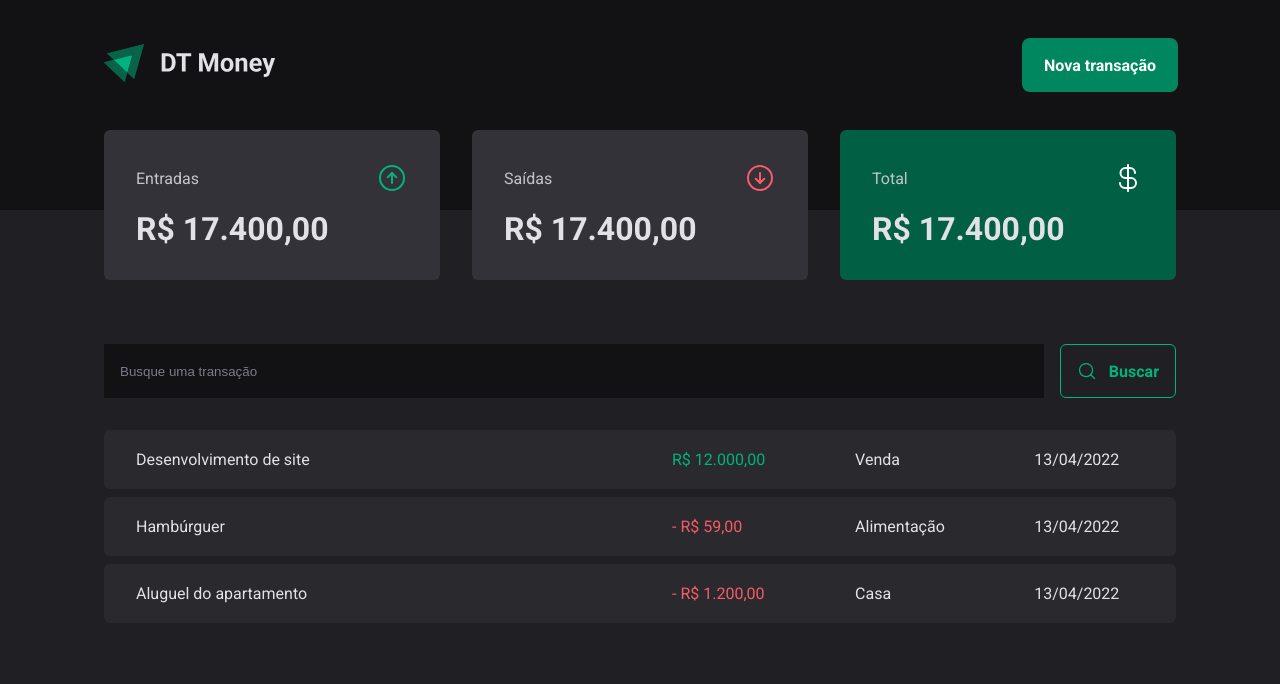
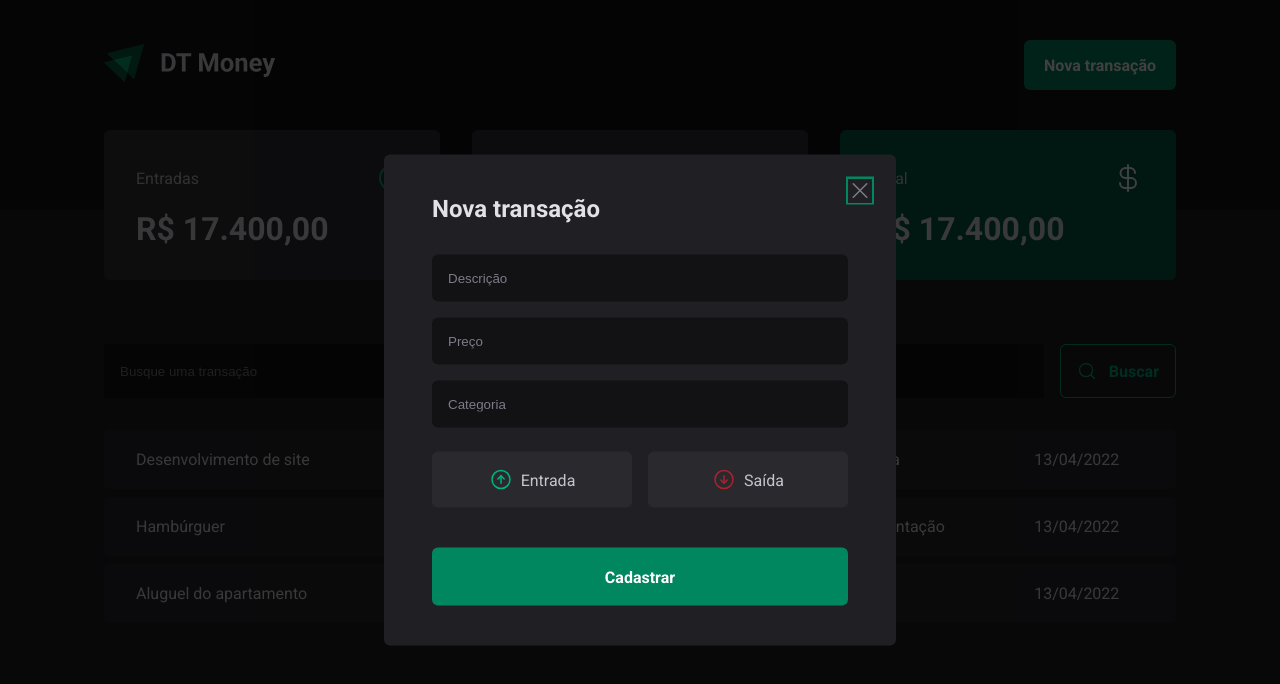
Before and after one commit to diipacheco/dt-money, a React (Vite) app: page / in a window 1280 px wide. Both pictures are taken after a click on the button "Nova transação". Shown: the top 684 px of the page. Built offline with nearby package versions, Linux system fonts and the light colour scheme.

Commit message:
Adds Dialog Modal

```diff
--- a/package.json
+++ b/package.json
@@ -10,6 +10,8 @@
     "preview": "vite preview"
   },
   "dependencies": {
+    "@radix-ui/react-dialog": "^1.1.1",
+    "@radix-ui/react-radio-group": "^1.2.0",
     "@types/styled-components": "^5.1.34",
     "phosphor-react": "^1.4.1",
     "react": "^18.3.1",
--- a/src/components/Header/index.tsx
+++ b/src/components/Header/index.tsx
@@ -1,4 +1,7 @@
+import * as Dialog from "@radix-ui/react-dialog";
+
 import Logo from "../../assets/logo.svg";
+import { NewTransactionModal } from "../NewTransactionModal";
 
 import { Container, Content, NewTransactionButton } from "./styles";
 
@@ -10,11 +13,17 @@
           <img src={Logo} alt="" />
         </aside>
 
-        <aside>
-          <NewTransactionButton type="button">
-            Nova transação
-          </NewTransactionButton>
-        </aside>
+        <Dialog.Root>
+          <aside>
+            <Dialog.Trigger asChild>
+              <NewTransactionButton type="button">
+                Nova transação
+              </NewTransactionButton>
+            </Dialog.Trigger>
+
+            <NewTransactionModal />
+          </aside>
+        </Dialog.Root>
       </Content>
     </Container>
   );
--- /dev/null
+++ b/src/components/NewTransactionModal/index.tsx
@@ -0,0 +1,53 @@
+import * as Dialog from "@radix-ui/react-dialog";
+import { X, ArrowCircleUp, ArrowCircleDown } from "phosphor-react";
+
+import {
+  Close,
+  Content,
+  Overlay,
+  TransactionType,
+  TransactionTypeButton,
+} from "./styles";
+
+export function NewTransactionModal() {
+  return (
+    <Dialog.Portal>
+      <Overlay />
+
+      <Content>
+        <Dialog.Title>Nova transação</Dialog.Title>
+        <Close>
+          <X size={24} />
+        </Close>
+
+        <form action="">
+          <input type="text" placeholder="Descrição" required />
+          <input type="text" placeholder="Preço" required />
+          <input type="text" placeholder="Categoria" required />
+
+          <TransactionType>
+            <TransactionTypeButton
+              value="income"
+              type="button"
+              variant="income"
+            >
+              <ArrowCircleUp size={24} />
+              Entrada
+            </TransactionTypeButton>
+
+            <TransactionTypeButton
+              value="outcome"
+              type="button"
+              variant="outcome"
+            >
+              <ArrowCircleDown size={24} />
+              Saída
+            </TransactionTypeButton>
+          </TransactionType>
+
+          <button type="submit">Cadastrar</button>
+        </form>
+      </Content>
+    </Dialog.Portal>
+  );
+}
--- /dev/null
+++ b/src/components/NewTransactionModal/styles.ts
@@ -0,0 +1,117 @@
+import * as Dialog from "@radix-ui/react-dialog";
+import * as RadioGroup from "@radix-ui/react-radio-group";
+import { styled } from "styled-components";
+
+export const Overlay = styled(Dialog.Overlay)`
+  position: fixed;
+  width: 100vw;
+  height: 100vh;
+  inset: 0;
+  background: rgba(0, 0, 0, 0.75);
+`;
+
+export const Close = styled(Dialog.Close)`
+  position: absolute;
+  background: transparent;
+  border: 0;
+  top: 1.5rem;
+  right: 1.5rem;
+  line-height: 0;
+  cursor: pointer;
+  color: ${({ theme }) => theme["gray-500"]};
+`;
+
+export const Content = styled(Dialog.Content)`
+  min-width: 32rem;
+  border-radius: 6px;
+  padding: 2.5rem 3rem;
+  background-color: ${({ theme }) => theme["gray-800"]};
+
+  position: fixed;
+  top: 50%;
+  left: 50%;
+  transform: translate(-50%, -50%);
+
+  form {
+    margin-top: 2rem;
+
+    display: flex;
+    flex-direction: column;
+    gap: 1rem;
+
+    input {
+      border-radius: 6px;
+      border: 0;
+      background-color: ${({ theme }) => theme["gray-900"]};
+      color: ${({ theme }) => theme["gray-300"]};
+      padding: 1rem;
+
+      &::placeholder {
+        color: ${({ theme }) => theme["gray-500"]};
+      }
+    }
+
+    button[type="submit"] {
+      height: 58px;
+      border: 0;
+      background-color: ${({ theme }) => theme["green-500"]};
+      color: ${({ theme }) => theme["white"]};
+      font-weight: 700;
+      padding: 0 1.25rem;
+      border-radius: 6px;
+      margin-top: 1.5rem;
+      cursor: pointer;
+
+      &:hover {
+        background-color: ${({ theme }) => theme["green-700"]};
+        transition: background-color 0.2s;
+      }
+    }
+  }
+`;
+
+export const TransactionType = styled(RadioGroup.Root)`
+  display: grid;
+  grid-template-columns: repeat(2, 1fr);
+  gap: 1rem;
+  margin-top: 0.5rem;
+`;
+
+interface TransactionTypeButtonProps {
+  variant: "income" | "outcome";
+}
+
+export const TransactionTypeButton = styled(
+  RadioGroup.Item
+)<TransactionTypeButtonProps>`
+  background-color: ${({ theme }) => theme["gray-700"]};
+  border: 0;
+  padding: 1rem;
+  display: flex;
+  align-items: center;
+  justify-content: center;
+  gap: 0.5rem;
+  border-radius: 6px;
+  cursor: pointer;
+  color: ${({ theme }) => theme["gray-300"]};
+
+  svg {
+    color: ${({ variant, theme }) =>
+      variant === "income" ? theme["green-300"] : theme["red-500"]};
+  }
+
+  &[data-state="unchecked"]:hover {
+    background-color: ${({ theme }) => theme["gray-600"]};
+    transition: background-color 0.2s;
+  }
+
+  &[data-state="checked"] {
+    color: ${({ theme }) => theme.white};
+    background-color: ${({ theme, variant }) =>
+      variant === "income" ? theme["green-300"] : theme["red-300"]};
+
+    svg {
+      color: ${({ theme }) => theme.white};
+    }
+  }
+`;
--- a/src/pages/Transactions/components/Search/index.tsx
+++ b/src/pages/Transactions/components/Search/index.tsx
@@ -1,5 +1,6 @@
 import { MagnifyingGlass } from "phosphor-react";
-import { Container } from "./styled";
+
+import { Container } from "./styles";
 
 export function Search() {
   return (
```
Also changed, not shown: src/pages/Transactions/components/Search/styles.ts (renamed from src/pages/Transactions/components/Search/styled.ts), 1 other file (tests, documents, lock files or other folders).
